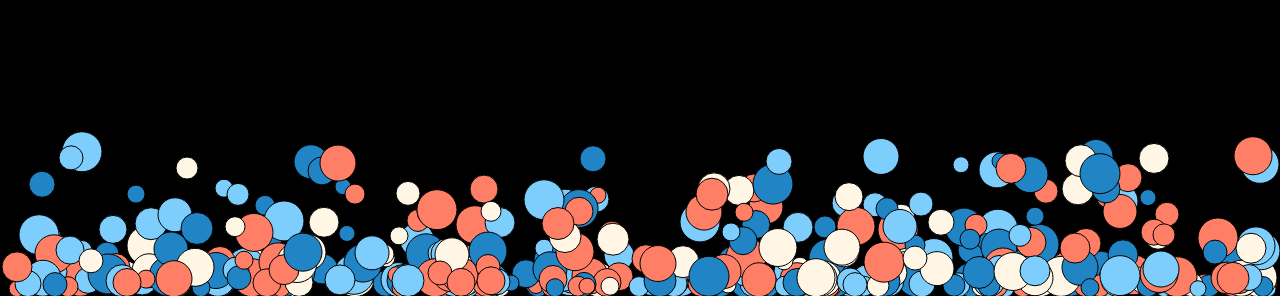
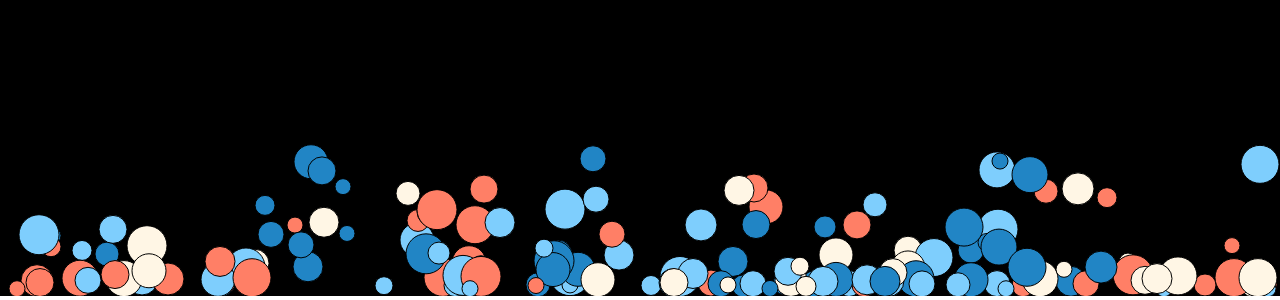
Before and after one commit to AlexanderCarlston/gravity, a website built with webpack: page src/index.html in a window 1280 px wide. Shown: the part 504-804 px from the top of the page. Built offline with nearby package versions, Linux system fonts and the light colour scheme.

Commit message:
Remove boilerplate and reduce number of balls

```diff
--- a/package.json
+++ b/package.json
@@ -21,6 +21,6 @@
     "html-webpack-plugin": "^3.2.0",
     "prettier": "^1.17.0",
     "webpack": "^4.41.2",
-    "webpack-cli": "^3.3.10"
+    "webpack-cli": "^4.10.0"
   }
 }
--- a/src/index.html
+++ b/src/index.html
@@ -2,7 +2,7 @@
 <html lang="en">
   <head>
     <meta charset="UTF-8" />
-    <title>Canvas Boilerplate | Chris Courses</title>
+    <title>Canvas Boilerplate</title>
     <style>
       body {
         margin: 0;
--- a/src/js/canvas.js
+++ b/src/js/canvas.js
@@ -15,6 +15,7 @@ const colors = ['#2185C5', '#7ECEFD', '#FFF6E5', '#FF7F66']
 
 let gravity = 1;
 let friction = 0.9;
+
 // Event Listeners
 addEventListener('mousemove', (event) => {
   mouse.x = event.clientX
@@ -68,9 +69,11 @@ class Ball {
 
 // Implementation
 let ballAray = [];
+
 function init() {
   ballAray = [];
-  for (let i = 0; i < 400; i++) {
+
+  for (let i = 0; i < 150; i++) {
     let radius = randomIntFromRange(8, 20);
     let x = randomIntFromRange(radius, canvas.width - radius);
     let y = randomIntFromRange(0, canvas.height - radius);
```
Also changed, not shown: dist/index.html, dist/js/canvas.bundle.js, 2 other files.
